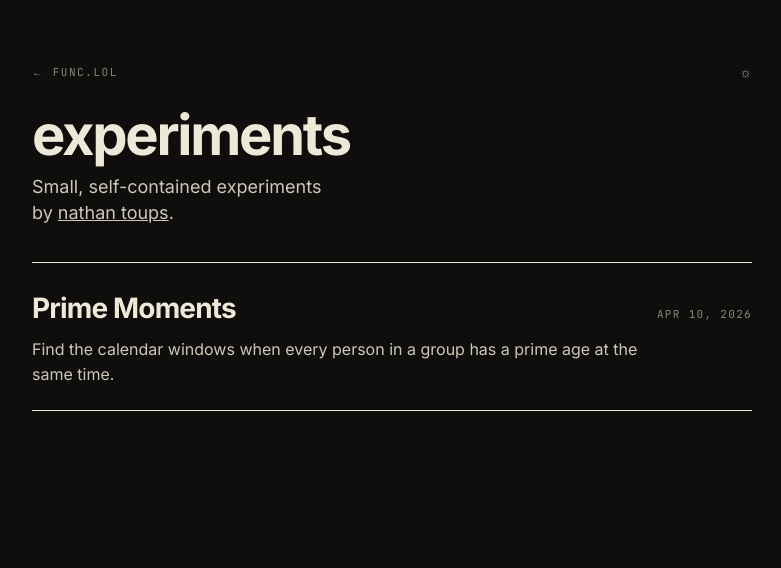
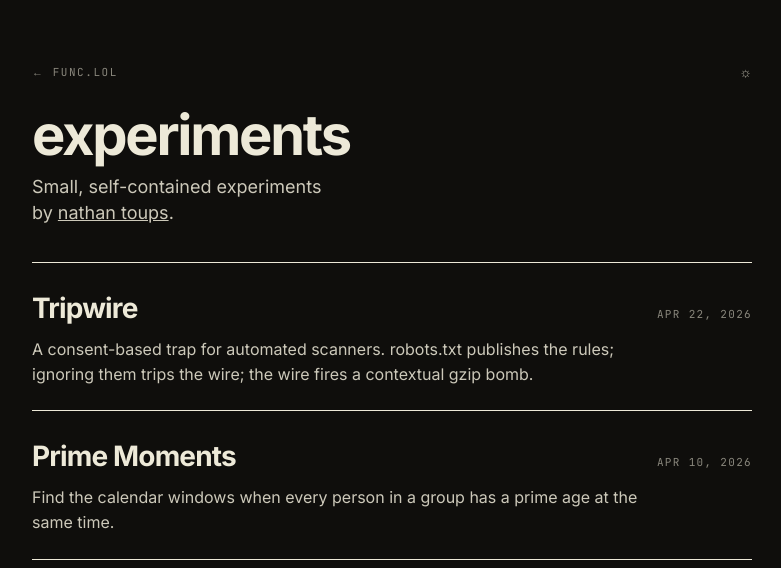
Before and after one commit to funcimp/func.lol, a Next.js app: page /x in a window 1280 px wide. Shown: the top 568 px of the page, without its empty margins (248-1029 px from the left). Built offline with nearby package versions, Linux system fonts and the light colour scheme; no server answers.

Commit message:
feat(tripwire): list tripwire on the experiments index

```diff
--- a/src/app/x/page.tsx
+++ b/src/app/x/page.tsx
@@ -18,6 +18,17 @@ type Lab = {
 };
 
 const labs: Lab[] = [
+  {
+    slug: "tripwire",
+    title: "Tripwire",
+    blurb:
+      "A consent-based trap for automated scanners. robots.txt publishes the rules; ignoring them trips the wire; the wire fires a contextual gzip bomb.",
+    publishedAt: "2026-04-22",
+    links: {
+      github:
+        "https://github.com/funcimp/func.lol/tree/main/research/tripwire",
+    },
+  },
   {
     slug: "prime-moments",
     title: "Prime Moments",
```
